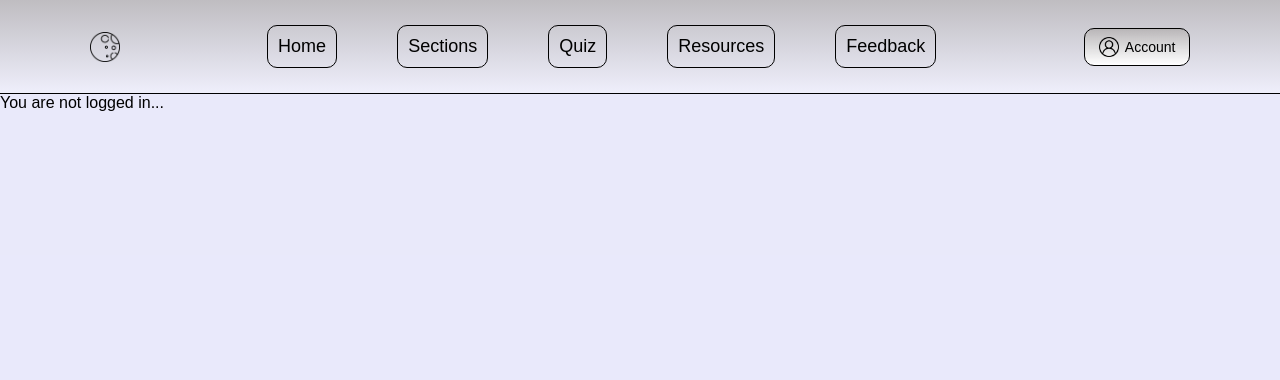
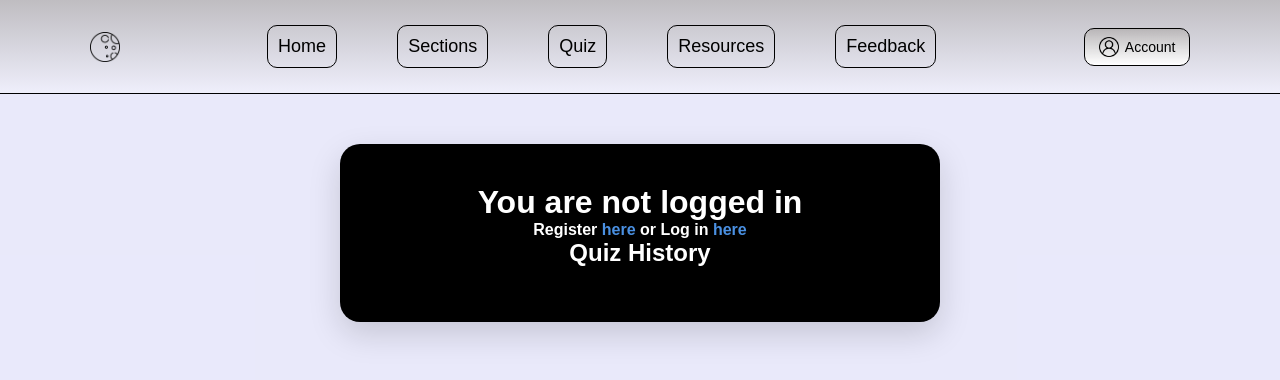
Before and after one commit to Lipiu/Learn-With-eASE, a React app in the folder frontend/: page /account in a window 1280 px wide. Shown: the top 380 px of the page. Built offline with nearby package versions, Linux system fonts and the light colour scheme; the HTML template or start-up script is replaced by a standard one.

Commit message:
modified user page and now the backend keeps track of user quizzes and saves them if the user is logged in

```diff
--- a/frontend/src/components/AccountPage/AccountPage.css
+++ b/frontend/src/components/AccountPage/AccountPage.css
@@ -43,6 +43,21 @@
 .no-quiz {
     color: #999;
     font-style: italic;
+}
+
+.not-logged-in h1 {
+    color: var(--bg);
+}
+
+.not-logged-in p {
+    color: var(--bg);
+    font-weight: bold;
+}
+
+.link-register {
+    color: #4a90e2;
+    font-weight: bold;
+    text-decoration: none;
 }
 
 .quiz-list {
--- a/frontend/src/components/AccountPage/AccountPage.jsx
+++ b/frontend/src/components/AccountPage/AccountPage.jsx
@@ -1,37 +1,57 @@
 import React, { useEffect, useState } from "react";
 import "./AccountPage.css";
+import {Link} from "react-router-dom";
 
 function AccountPage() {
-    const [user, setUser] = useState(null);
+    const [user, setUser] = useState(null); //state for currently logged-in user
     const [quizResults, setQuizResults] = useState([]);
 
     useEffect(() => {
         const storedUser = JSON.parse(localStorage.getItem("user"));
         const token = localStorage.getItem("token");
-        if (storedUser) setUser(storedUser);
 
-        if (token) {
+        //if user exists set it to state
+        if(storedUser){
+            setUser(storedUser);
+        }
+
+        if(token){
             fetch("http://localhost:8080/api/quiz/results", {
-                headers: { "Authorization": `Bearer ${token}` },
+                headers: {
+                    "Authorization": `Bearer ${token}`
+                },
             })
-                .then(res => res.json())
-                .then(data => setQuizResults(data))
-                .catch(err => console.error("Failed to fetch quiz results", err));
+                .then(res => res.json()) //parse the response as json
+                .then(data => setQuizResults(data)) // we set quizResult with state fetched data
+                .catch(err => console.error("Failed to fetch quiz results"))
         }
     }, []);
-
-    if (!user) return <p>You are not logged in...</p>;
 
     return (
         <div className="account-page">
             <div className="account-card">
-                <h1 className="username">{user.firstName} {user.lastName}</h1>
-                <p className="email">{user.email}</p>
+                {user ? (
+                    <>
+                        <h1 className="username">
+                            {user.firstName} {user.lastName}
+                        </h1>
+                        <p className="email">
+                            {user.email}
+                        </p>
+                    </>
+                ) : (
+                    <div className="not-logged-in">
+                        <h1>You are not logged in</h1>
+                        <p>
+                            <Link to="/register">Register <span className="link-register">here</span></Link> or <Link to="/login">Log in <span className="link-register">here</span></Link>
+                        </p>
+                    </div>
+                )}
 
                 <h2 className="quiz-header">Quiz History</h2>
-                {quizResults.length === 0 ? (
-                    <p className="no-quiz">You haven’t taken any quizzes yet.</p>
-                ) : (
+                {user && quizResults.length === 0 && <p className="no-quiz">You haven’t taken any quizzes yet.</p>}
+
+                {user && quizResults.length > 0 && (
                     <div className="quiz-list">
                         {quizResults.map((quiz, idx) => (
                             <div key={idx} className={`quiz-item ${quiz.passed ? "passed" : "failed"}`}>
@@ -45,7 +65,7 @@ function AccountPage() {
                                 </div>
                                 {quiz.createdAt && (
                                     <div className="quiz-date">
-                                        Last Attempt: {new Date(quiz.createdAt).toLocaleString()}
+                                        Last attempt: {new Date(quiz.createdAt).toLocaleString()}
                                     </div>
                                 )}
                             </div>
@@ -53,6 +73,7 @@ function AccountPage() {
                     </div>
                 )}
 
+                {user && (
                     <button
                         className="logout-btn"
                         onClick={() => {
@@ -63,6 +84,7 @@ function AccountPage() {
                     >
                         Logout
                     </button>
+                )}
             </div>
         </div>
     );
--- a/frontend/src/components/Quiz/Quiz.css
+++ b/frontend/src/components/Quiz/Quiz.css
@@ -87,3 +87,53 @@
 .result-section h2 {
     margin-bottom: 20px;
 }
+
+/* Shared button styles */
+.next-section-btn,
+.retry-btn {
+    padding: 12px 24px;
+    margin-top: 12px;
+    border: none;
+    border-radius: 8px;
+    font-size: 1rem;
+    cursor: pointer;
+    transition: transform 0.2s, box-shadow 0.2s;
+}
+
+.button-container {
+    display: flex;
+    justify-content: center;
+    margin-top: 24px;
+}
+
+.button-container button + button {
+    margin-left: 16px;
+}
+
+.next-section-btn {
+    background-color: #4caf50;
+    color: var(--text);
+    padding: 12px 28px;
+    border: none;
+    border-radius: 8px;
+    font-size: 16px;
+    cursor: pointer;
+}
+
+.retry-btn {
+    background-color: #f44336;
+    color: var(--text);
+    padding: 12px 28px;
+    border: none;
+    border-radius: 8px;
+    font-size: 16px;
+    cursor: pointer;
+}
+
+.next-section-btn:hover{
+    transform: translateY(-4px);
+}
+
+.retry-btn:hover{
+    transform: translateY(-4px);
+}
--- a/frontend/src/components/Quiz/Quiz.jsx
+++ b/frontend/src/components/Quiz/Quiz.jsx
@@ -125,15 +125,18 @@ function Quiz(){
                             <p className="fail-text">You need at least 50% to pass. Try again!</p>
                         )}
 
-                        {passed ? (
-                            <button onClick={() => navigate("/section2/theory")}>
-                                Go to Section 2
-                            </button>
-                        ) : (
-                            <button onClick={restartQuiz}>
+                        {passed && (
+                            <div className="button-container next-section-container">
+                                <button className="next-section-btn" onClick={() => navigate("/section2/theory")}>
+                                    Go to Section 2
+                                </button>
+                            </div>
+                        )}
+                        <div className="button-container retry-container">
+                            <button className="retry-btn" onClick={restartQuiz}>
                                 Retry quiz
                             </button>
-                        )}
+                        </div>
                     </div>
                 ) : (
                     <>
```
Lines whose indentation alone changed are shown as unchanged.
